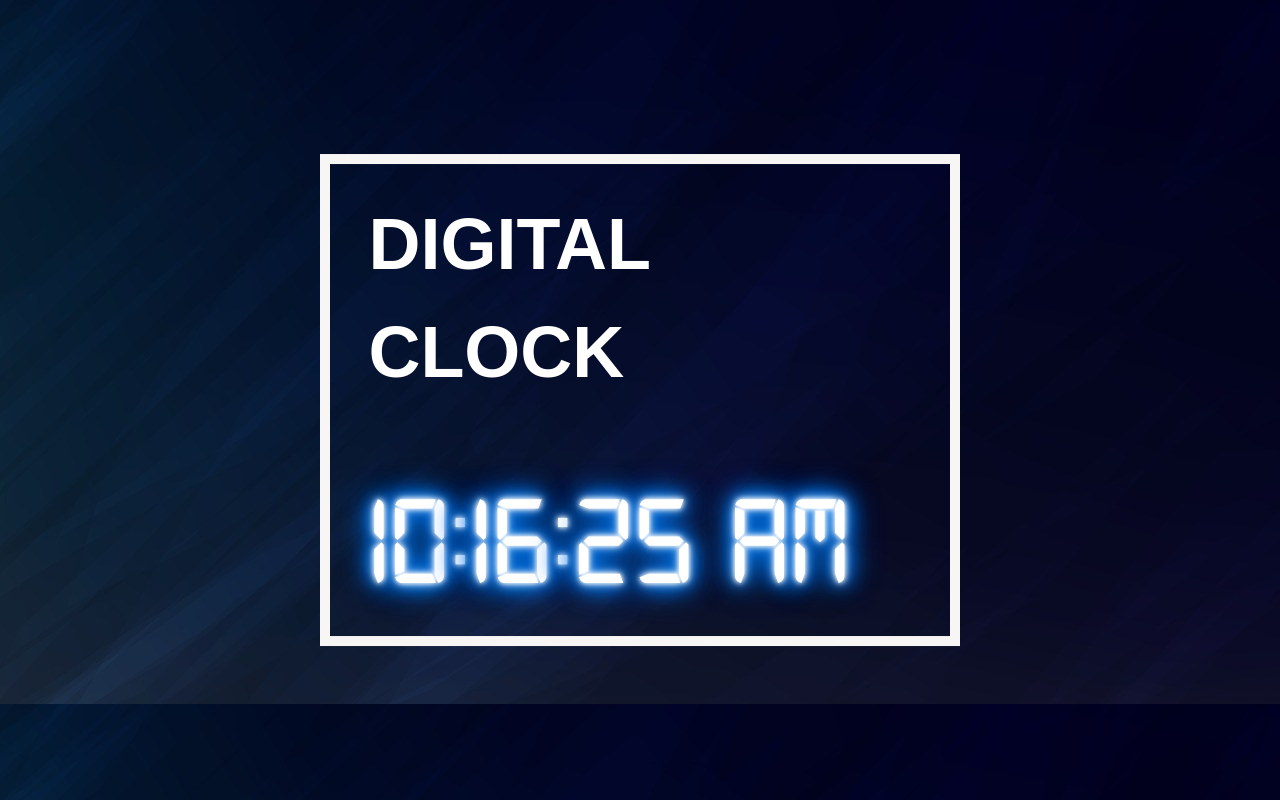
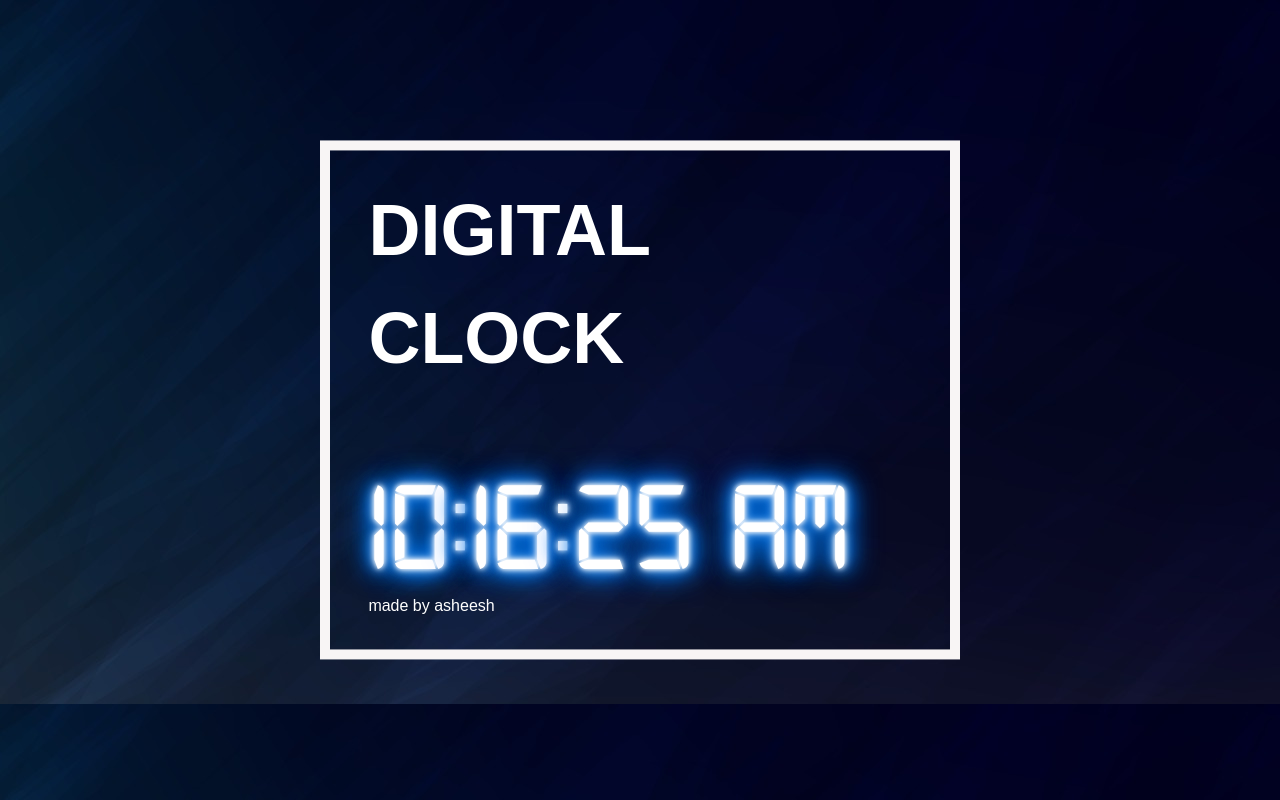
Before and after one commit to asheeshk210/digital_clock, a plain HTML site: page index.html in a window 1280 px wide. Drawn offline with nearby package versions, Linux system fonts and the light colour scheme.

Commit message:
Update index.html

```diff
--- a/index.html
+++ b/index.html
@@ -27,6 +27,7 @@
               <p>DIGITAL CLOCK</p>
             </div>
               <h1 class="digit"><span id=hour></span>:<span id="minute"></span>:<span id="second"></span> <span id="smy"></span></h1>
+              <h6 style="float: left; color: white; font-family: sans-serif;">made by asheesh</h6>
           </div>
         </div>
       </div>
```
